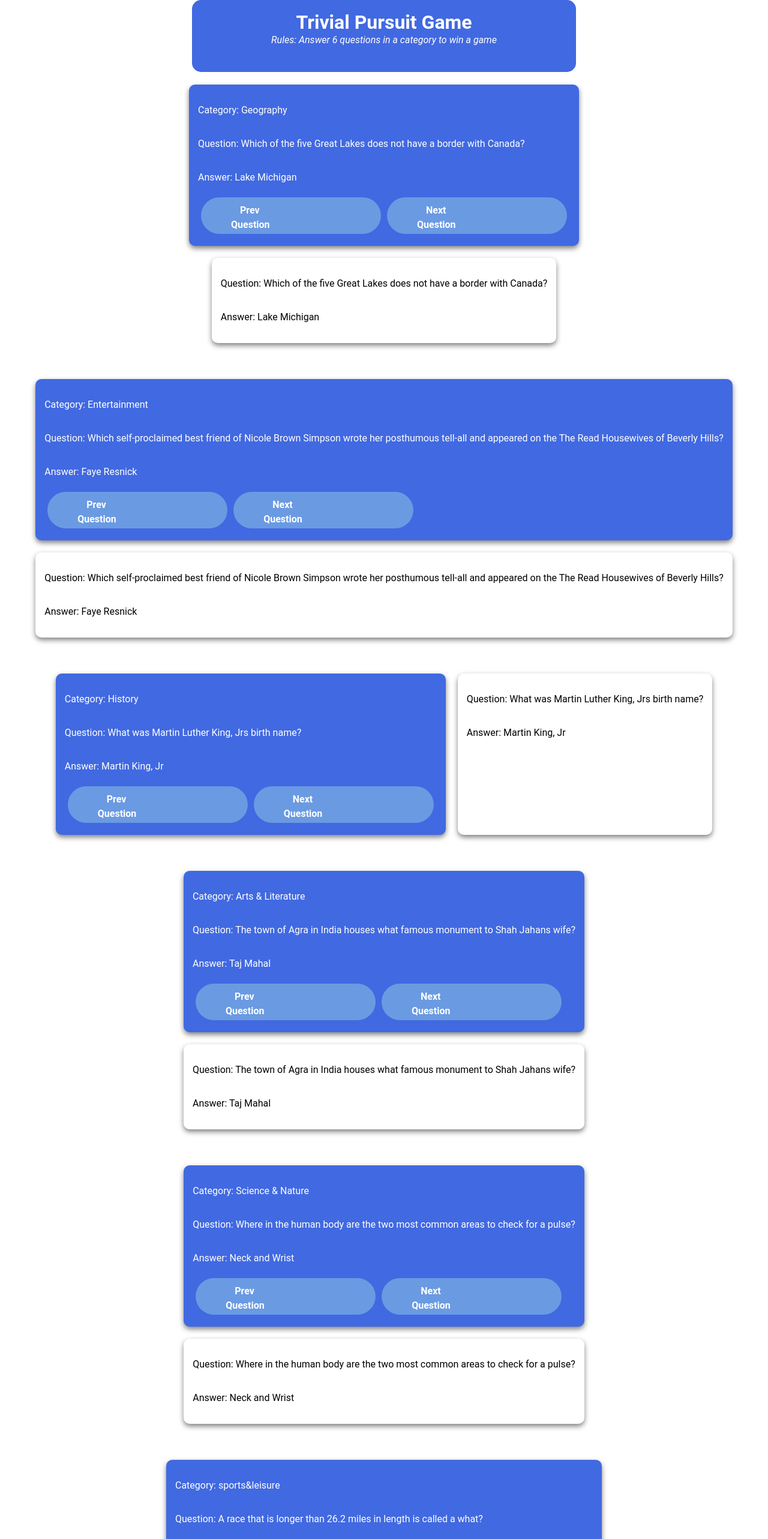
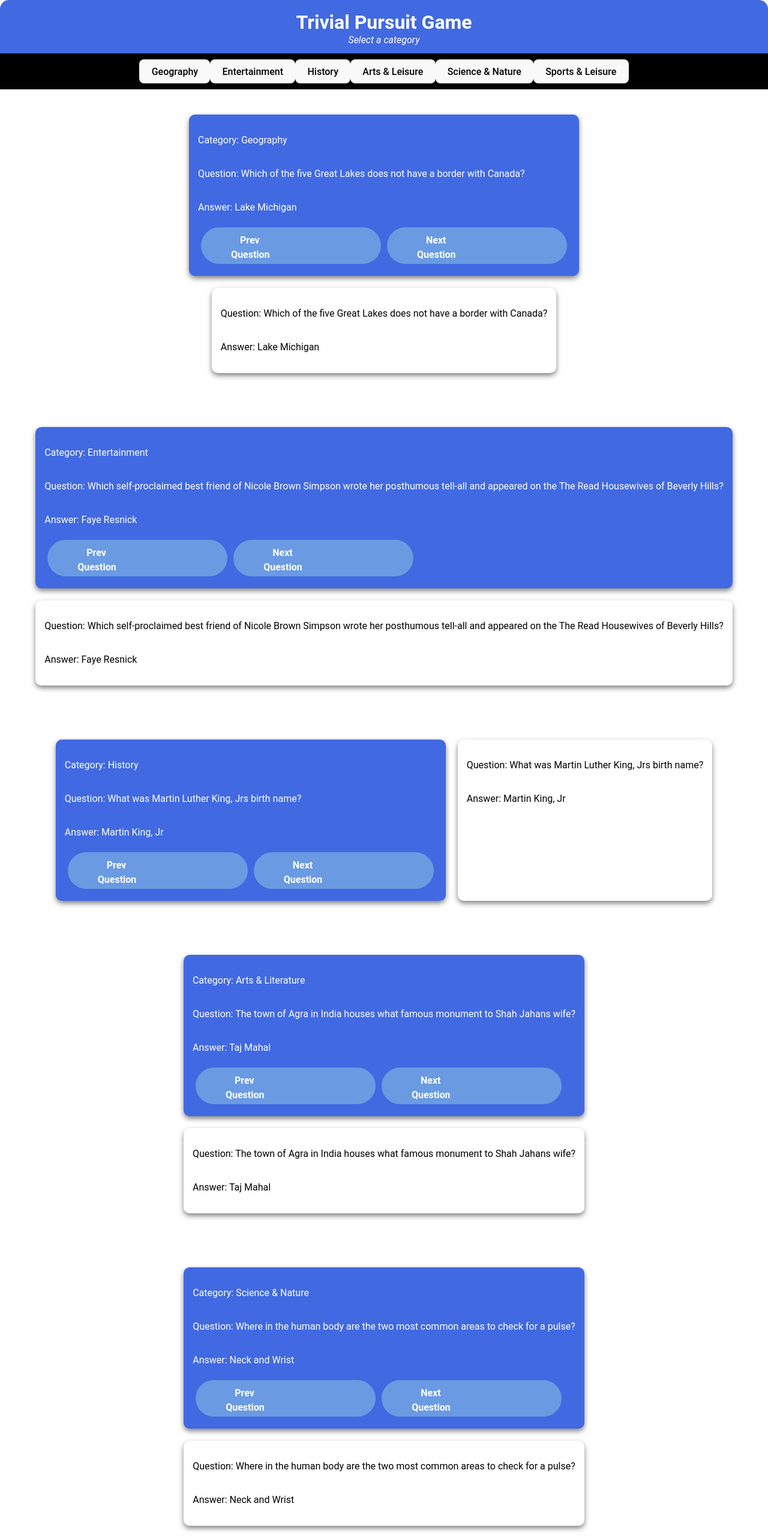
Before and after one commit to mbriese/JSTriviaApp, a React (Vite) app in the folder jsTriviaGameApp/: page / in a window 1280 px wide. Shown: the top 2566 px of the page at 60% size. Built offline with nearby package versions, Linux system fonts and the light colour scheme.

Commit message:
added filter buttons and click

```diff
--- a/jsTriviaGameApp/src/App.css
+++ b/jsTriviaGameApp/src/App.css
@@ -19,7 +19,7 @@ html, body {
   color: white;
   text-align: center;
   padding: 10px 0;
-  width: 50%; /* Cover the half the width width */
+  width: 100%; /* Cover the full width */
   margin: 0 auto;
   z-index: 1000; /* Ensures it's above other items */
   border-radius: 15px;
@@ -75,6 +75,7 @@ html, body {
   row-gap: 20px;
   padding: 20px; /* Padding around the entire grid */
   justify-content: center; /* Center items in the container */
+  margin-top: 50px;
   margin-bottom: 20px;
 }
 
@@ -83,6 +84,7 @@ html, body {
   box-shadow:0 4px 8px rgba(0,0,0,0.5);
   color: white;
   border-radius: 10px;
+
   padding: 15px;
   height: auto;
   width: auto;
--- a/jsTriviaGameApp/src/App.jsx
+++ b/jsTriviaGameApp/src/App.jsx
@@ -3,6 +3,8 @@
 import './App.css'
 import './QCard.jsx'
 import QCard from "./QCard.jsx";
+
+const categories = ['Geography', 'Entertainment', 'History', 'Arts & Leisure', 'Science & Nature', 'Sports & Leisure'];
 
 const triviaQuestions = [
     {category: 'Geography', question: 'Which of the five Great Lakes does not have a border with Canada?', answer: 'Lake Michigan'},
@@ -10,51 +12,70 @@ const triviaQuestions = [
     {category: 'History', question: 'What was Martin Luther King, Jrs birth name?', answer: 'Martin King, Jr'},
     {category: 'Arts & Literature', question: 'The town of Agra in India houses what famous monument to Shah Jahans wife?', answer: 'Taj Mahal'},
     {category: 'Science & Nature', question: 'Where in the human body are the two most common areas to check for a pulse?', answer: 'Neck and Wrist'},
-    {category: 'sports&leisure', question: 'A race that is longer than 26.2 miles in length is called a what?', answer: 'Ultra marathon-Typical race lengths are 31 to 100 miles long, but can extend much further'},
+    {category: 'Sports & Leisure', question: 'A race that is longer than 26.2 miles in length is called a what?', answer: 'Ultra marathon-Typical race lengths are 31 to 100 miles long, but can extend much further'},
 
     {category: 'Geography', question: 'What is the name of Earths most recent super continent, which formed about 270 million years ago?', answer: 'Pangaea-Each continent then went its own merry way about 70 million years later.'},
     {category: 'Entertainment', question: 'As a teen, Justin Timberlake appeared on which two shows that showcased his singing and dancing abilities?', answer: 'Star Search and The All-New Mickey Mouse Club'},
     {category: 'History', question: 'Pope Francis was born in which South American city?', answer: 'Buenos Aires'},
     {category: 'Arts & Literature', question: 'To which school did William Faulkner bequeath a majority of his manuscripts and personal papers at the time of his death?', answer: 'University of Virginia'},
    {category: 'Science & Nature', question: 'After Jupiter, what is the second-largest planet in our solar system?', answer: 'Saturn'},
-   {category: 'sports&leisure', question: 'Which MMA fighter appeared on the cover of Sports Illustrated Swimsuit Issue sporting body paint?', answer: 'Ronda Rousey'},
+   {category: 'Sports & Leisure', question: 'Which MMA fighter appeared on the cover of Sports Illustrated Swimsuit Issue sporting body paint?', answer: 'Ronda Rousey'},
 
    {category: 'Geography', question: 'In which city was the first mobile phone call made?', answer: 'New York City'},
    {category: 'Entertainment', question: 'Which electronic dance music duo wear helmets inspired by the film The Day the Earth Stood Still, to keep their ID secret?', answer: 'Daft Punk'},
    {category: 'History', question: 'Which California Democrat became the first female Speaker of the House of Representatives?', answer: 'Nancy Pelosi'},
    {category: 'Arts & Literature', question: 'Which R&B singer of I Feel For You sang the theme song for Reading Rainbow, which had a 26-year run on PBS?', answer: 'Chaka Khan'},
    {category: 'Science & Nature', question: 'Which form of pollution means that more 75 percent of Americans cannot see the Milky Way?', answer: 'Light pollution'},
-   {category: 'sports&leisure', question: 'In which Arab capital is Ferrari World, an Italian race car theme park with rides that emulate the thrill of driving a Formula 1 machine?', answer: 'Abu Dhabi'},
+   {category: 'Sports & Leisure', question: 'In which Arab capital is Ferrari World, an Italian race car theme park with rides that emulate the thrill of driving a Formula 1 machine?', answer: 'Abu Dhabi'},
 
    {category: 'Geography', question: 'Which country is the final resting place of Dian Fossey, the mountain gorilla researcher who inspired the film Gorillas in the Mist?', answer: 'Riwanda-She is buried next to her favorite gorilla Digit.'},
    {category: 'Entertainment', question: 'What are the first names of the three Crawley sisters on Downton Abbey?', answer: 'Mary, Edith and Sybil'},
    {category: 'History', question: 'Meriwether Lewis was accidentally shot in the butt on his historic expedition, when one of his men mistook him for an elk. True or False?', answer: 'True-it was a minor, but painful, injury.'},
    {category: 'Arts & Literature', question: 'The Statue of Liberty is taller than the Colssus of Rhodes, one of the Seven Wonders of the Ancient World. True or False?', answer: 'True-The Colossus was 160 ft tall on his pedastal; Liberty is 305 ft tall on hers'},
    {category: 'Science & Nature', question: 'What was the first Internet search engine called?', answer: 'Archie-Launched in 1990, it predated the Google search engine by eight years'},
-   {category: 'sports&leisure', question: 'What Ben & Jerrys popular ice cream flavor of peanut butter, pretzels, and fudge was renamed in 2009 to support same-sex marriage?', answer: 'Chubby Hubby-it became Hubby Hubby for the month of September'},
+   {category: 'Sports & Leisure', question: 'What Ben & Jerrys popular ice cream flavor of peanut butter, pretzels, and fudge was renamed in 2009 to support same-sex marriage?', answer: 'Chubby Hubby-it became Hubby Hubby for the month of September'},
 
    {category: 'Geography', question: 'Which Scottish competition includes contests in Highland dancing, hammer throwing, and caber tossing?', answer: 'Highland Games-The caber looks a lot like a telegraph pole.'},
    {category: 'Entertainment', question: 'With what part of his body does Mario hit those overhead bricks and blocks during a Nintendo game?', answer: 'Hand-If you look closely, you will notice he is not actually whacking his head on them.'},
    {category: 'History', question: 'Which item made for popes, cardinals, and bishops by Gammerilli tailors since 1798 is now available online for a mere $27 per pair?', answer: 'Socks-They come in cardinal red, bishop purple, and priest black.'},
    {category: 'Arts & Literature', question: 'What type of poem shares its name with an Irish town?', answer: 'Limerick'},
    {category: 'Science & Nature', question: 'Which poisonous brown spider sports a violin-shaped mark on its head and neck, which explains its musical nickname, fiddleback spider?', answer: 'Brown recluse spider'},
-   {category: 'sports&leisure', question: 'In tennis, when players are tied 40-40, its called what?', answer: 'Deuce'},
+   {category: 'Sports & Leisure', question: 'In tennis, when players are tied 40-40, its called what?', answer: 'Deuce'},
 
    {category: 'Geography', question: 'Which Western coastal state has both the highest and the lowest points in the continental U.S. ?', answer: 'California-Mt. Whitney is the highest, and Death Valley, 85 miles away, is the lowest.'},
    {category: 'Entertainment', question: 'What 90s TV drama about five siblings who inherit a restaurant launched the careers of Matthew Fox and Jennifer Love Hewitt?', answer: 'Party of Five-The Salinger kids had a six-season run on FOX'},
    {category: 'History', question: 'What was the first space shuttle to be launched into space by the US?', answer: 'Columbia-in 1981'},
    {category: 'Arts & Literature', question: 'Which famous Da Vinci painting was stolen from the Louvre by an Italian in 1911, who kept it hidden for two years?', answer: 'Mona Lisa-The thief claimed that national pride inspired him to return it to its homeland.'},
    {category: 'Science & Nature', question: 'Which primate is the worlds largest tree-dwelling mammal, weighing in at up to 200 pounds?', answer: 'Orangutan'},
-   {category: 'sports&leisure', question: 'In England, medievel kings restricted most sports on Sundays so that men would engage more in which crucial sport-jousting, fencing or archery?', answer: 'Archery-it was a military skill important to national defense.'}
+   {category: 'Sports & Leisure', question: 'In England, medievel kings restricted most sports on Sundays so that men would engage more in which crucial sport-jousting, fencing or archery?', answer: 'Archery-it was a military skill important to national defense.'}
 
-]
+];
 
 function App() {
+
+  const handleClick=()=>{
+      console.log("click handler")
+  }
 
   return (
     <>
       <div className="main-nav">
         <h1>Trivial Pursuit Game</h1>
+          <p>Select a category</p>
+          <div className='category-nav'>
+              {categories.map((category)=>{
+                  return (
+                      <button
+                          key={category}
+                          onClick={
+                              handleClick
+                          }
+                      >{category}
+                      </button>
+              )
+              })}
+
+          </div>
         <p>Rules: Answer 6 questions in a category to win a game</p>
       </div>
         <div className="content">
```
